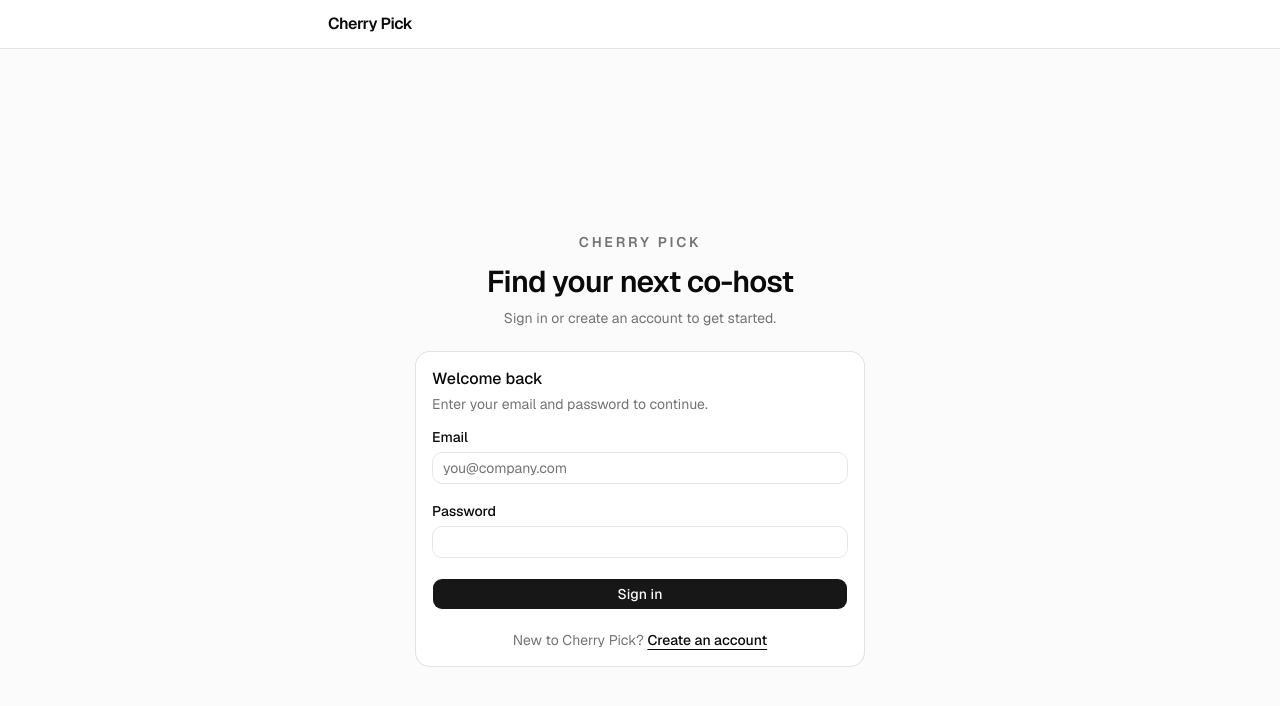
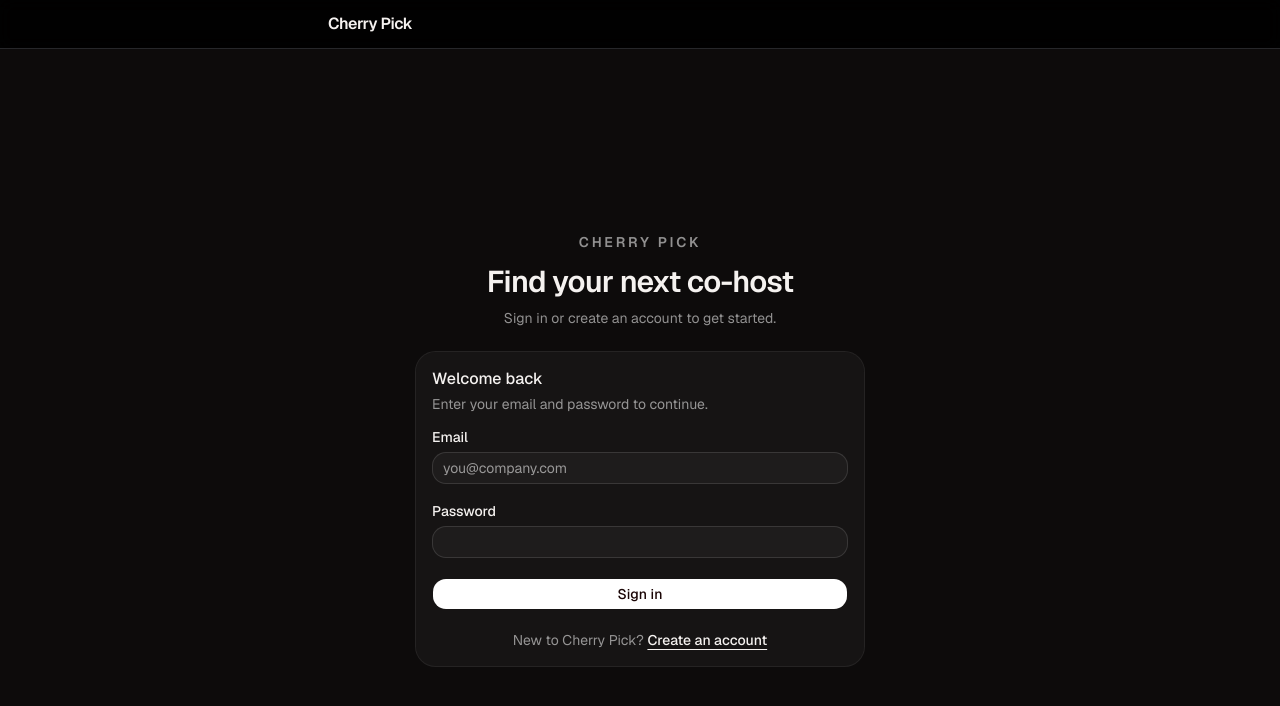
Before and after one commit to dollar-zhu/cherry-pick, a Next.js app: page /login in a window 1280 px wide. Shown: the top 706 px of the page. Built offline with nearby package versions, Linux system fonts and the light colour scheme; no server answers.

Commit message:
feat: dark gradient-glass tokens, glass utilities, glow and orb styles
Co-Authored-By: Claude Opus 5.5 (1M context) <noreply@anthropic.com>

```diff
--- a/src/app/globals.css
+++ b/src/app/globals.css
@@ -27,6 +27,11 @@
   --color-input: var(--input);
   --color-border: var(--border);
   --color-destructive: var(--destructive);
+  --color-success: var(--success);
+  --color-warning: var(--warning);
+  --color-brand-cherry: var(--brand-cherry);
+  --color-brand-orange: var(--brand-orange);
+  --color-brand-amber: var(--brand-amber);
   --color-accent-foreground: var(--accent-foreground);
   --color-accent: var(--accent);
   --color-muted-foreground: var(--muted-foreground);
@@ -46,75 +51,203 @@
   --radius-2xl: calc(var(--radius) * 1.8);
   --radius-3xl: calc(var(--radius) * 2.2);
   --radius-4xl: calc(var(--radius) * 2.6);
+  --radius-field: 10px;
+  --text-display: 2rem;
+  --text-display--line-height: 1.1;
+  --text-display--letter-spacing: -0.03em;
+  --text-display--font-weight: 600;
 }
 
+/* Dark only. <html> always has class "dark", so the kit's dark: variants apply. */
 :root {
-  --background: oklch(1 0 0);
-  --foreground: oklch(0.145 0 0);
-  --card: oklch(1 0 0);
-  --card-foreground: oklch(0.145 0 0);
-  --popover: oklch(1 0 0);
-  --popover-foreground: oklch(0.145 0 0);
-  --primary: oklch(0.205 0 0);
-  --primary-foreground: oklch(0.985 0 0);
-  --secondary: oklch(0.97 0 0);
-  --secondary-foreground: oklch(0.205 0 0);
-  --muted: oklch(0.97 0 0);
-  --muted-foreground: oklch(0.556 0 0);
-  --accent: oklch(0.97 0 0);
-  --accent-foreground: oklch(0.205 0 0);
-  --destructive: oklch(0.577 0.245 27.325);
-  --border: oklch(0.922 0 0);
-  --input: oklch(0.922 0 0);
-  --ring: oklch(0.708 0 0);
-  --chart-1: oklch(0.87 0 0);
-  --chart-2: oklch(0.556 0 0);
-  --chart-3: oklch(0.439 0 0);
-  --chart-4: oklch(0.371 0 0);
-  --chart-5: oklch(0.269 0 0);
-  --radius: 0.625rem;
-  --sidebar: oklch(0.985 0 0);
-  --sidebar-foreground: oklch(0.145 0 0);
-  --sidebar-primary: oklch(0.205 0 0);
-  --sidebar-primary-foreground: oklch(0.985 0 0);
-  --sidebar-accent: oklch(0.97 0 0);
-  --sidebar-accent-foreground: oklch(0.205 0 0);
-  --sidebar-border: oklch(0.922 0 0);
-  --sidebar-ring: oklch(0.708 0 0);
+  color-scheme: dark;
+  --background: #070505;
+  --foreground: #f5f2f0;
+  --card: rgb(255 255 255 / 3.5%);
+  --card-foreground: #f5f2f0;
+  --popover: rgb(24 16 16 / 85%);
+  --popover-foreground: #f5f2f0;
+  --primary: #ffffff;
+  --primary-foreground: #1a0505;
+  --secondary: rgb(255 255 255 / 6%);
+  --secondary-foreground: #f5f2f0;
+  --muted: rgb(255 255 255 / 6%);
+  --muted-foreground: rgb(255 255 255 / 55%);
+  --accent: rgb(255 255 255 / 6%);
+  --accent-foreground: #f5f2f0;
+  --destructive: #ff4d4d;
+  --success: #34d399;
+  --warning: #fbbf24;
+  --border: rgb(255 255 255 / 10%);
+  --input: rgb(255 255 255 / 12%);
+  --ring: rgb(255 106 26 / 60%);
+  --brand-cherry: #e1122b;
+  --brand-orange: #ff6a1a;
+  --brand-amber: #ffc08a;
+  --brand-ember: #3a0508;
+  --glow-hot: #fff1e6;
+  --glass-inset: rgb(10 6 6 / 35%);
+  --brand-gradient: linear-gradient(135deg, #ff6a1a, #e1122b);
+  --brand-gradient-text: linear-gradient(135deg, #d9361a, #b80a1d);
+  --chart-1: #ff6a1a;
+  --chart-2: #e1122b;
+  --chart-3: #ffc08a;
+  --chart-4: #34d399;
+  --chart-5: #fbbf24;
+  --radius: 0.875rem;
+  --sidebar: rgb(255 255 255 / 3.5%);
+  --sidebar-foreground: #f5f2f0;
+  --sidebar-primary: #ffffff;
+  --sidebar-primary-foreground: #1a0505;
+  --sidebar-accent: rgb(255 255 255 / 6%);
+  --sidebar-accent-foreground: #f5f2f0;
+  --sidebar-border: rgb(255 255 255 / 10%);
+  --sidebar-ring: rgb(255 106 26 / 60%);
 }
 
-.dark {
-  --background: oklch(0.145 0 0);
-  --foreground: oklch(0.985 0 0);
-  --card: oklch(0.205 0 0);
-  --card-foreground: oklch(0.985 0 0);
-  --popover: oklch(0.205 0 0);
-  --popover-foreground: oklch(0.985 0 0);
-  --primary: oklch(0.922 0 0);
-  --primary-foreground: oklch(0.205 0 0);
-  --secondary: oklch(0.269 0 0);
-  --secondary-foreground: oklch(0.985 0 0);
-  --muted: oklch(0.269 0 0);
-  --muted-foreground: oklch(0.708 0 0);
-  --accent: oklch(0.269 0 0);
-  --accent-foreground: oklch(0.985 0 0);
-  --destructive: oklch(0.704 0.191 22.216);
-  --border: oklch(1 0 0 / 10%);
-  --input: oklch(1 0 0 / 15%);
-  --ring: oklch(0.556 0 0);
-  --chart-1: oklch(0.87 0 0);
-  --chart-2: oklch(0.556 0 0);
-  --chart-3: oklch(0.439 0 0);
-  --chart-4: oklch(0.371 0 0);
-  --chart-5: oklch(0.269 0 0);
-  --sidebar: oklch(0.205 0 0);
-  --sidebar-foreground: oklch(0.985 0 0);
-  --sidebar-primary: oklch(0.488 0.243 264.376);
-  --sidebar-primary-foreground: oklch(0.985 0 0);
-  --sidebar-accent: oklch(0.269 0 0);
-  --sidebar-accent-foreground: oklch(0.985 0 0);
-  --sidebar-border: oklch(1 0 0 / 10%);
-  --sidebar-ring: oklch(0.556 0 0);
+/* ---------- glass ---------- */
+
+@utility glass {
+  background-color: var(--card);
+  border: 1px solid var(--border);
+  backdrop-filter: blur(24px) saturate(140%);
+  -webkit-backdrop-filter: blur(24px) saturate(140%);
+  box-shadow: inset 0 1px 0 rgb(255 255 255 / 8%), 0 10px 30px rgb(0 0 0 / 25%);
+}
+
+@utility glass-inset {
+  background-color: var(--glass-inset);
+  border: 1px solid var(--border);
+  backdrop-filter: blur(24px);
+  -webkit-backdrop-filter: blur(24px);
+}
+
+@utility glass-raised {
+  background-color: var(--popover);
+  border: 1px solid var(--border);
+  backdrop-filter: blur(24px) saturate(140%);
+  -webkit-backdrop-filter: blur(24px) saturate(140%);
+  box-shadow: inset 0 1px 0 rgb(255 255 255 / 8%), 0 20px 50px rgb(0 0 0 / 50%);
+}
+
+/* Decoration only. Never put text on it. */
+@utility bg-brand-gradient {
+  background-image: var(--brand-gradient);
+}
+
+/* For surfaces with white text: brand button, user chat bubble. */
+@utility bg-brand-gradient-text {
+  background-image: var(--brand-gradient-text);
+}
+
+/* ---------- glow: one fixed layer behind the page ---------- */
+
+.cp-glow {
+  position: fixed;
+  inset: 0;
+  z-index: 0;
+  pointer-events: none;
+  overflow: hidden;
+  opacity: 0.275;
+}
+
+.cp-glow[data-intensity="hero"] {
+  opacity: 0.5;
+}
+
+.cp-glow-wash {
+  position: absolute;
+  inset: 0;
+  background: linear-gradient(to top, var(--brand-ember) 0%, rgb(58 5 8 / 35%) 30%, transparent 60%);
+}
+
+.cp-glow-core {
+  position: absolute;
+  left: -15%;
+  right: -15%;
+  bottom: -35%;
+  height: 90%;
+  filter: blur(40px);
+  /* app: hottest color is orange, so muted text over it stays at least 4.5:1 */
+  background: radial-gradient(
+    ellipse 75% 70% at 50% 100%,
+    var(--brand-orange) 0%,
+    var(--brand-cherry) 40%,
+    rgb(140 8 24 / 55%) 62%,
+    transparent 88%
+  );
+}
+
+.cp-glow[data-intensity="hero"] .cp-glow-core {
+  background: radial-gradient(
+    ellipse 75% 70% at 50% 100%,
+    var(--glow-hot) 0%,
+    var(--brand-amber) 10%,
+    var(--brand-orange) 26%,
+    var(--brand-cherry) 46%,
+    rgb(140 8 24 / 55%) 66%,
+    transparent 88%
+  );
+}
+
+/* ---------- orb ---------- */
+
+.cp-orb {
+  border-radius: 9999px;
+  flex: none;
+  background: radial-gradient(circle at 32% 26%, #ffffff 0%, #ffe7cc 7%, #ff9a4d 26%, var(--brand-cherry) 60%, #5a0610 92%);
+  box-shadow:
+    inset -10px -14px 26px rgb(60 0 8 / 55%),
+    inset 6px 8px 16px rgb(255 255 255 / 25%),
+    0 0 40px 6px rgb(255 90 40 / 30%);
+}
+
+.cp-orb[data-state="idle"] {
+  filter: saturate(0.7) brightness(0.85);
+  box-shadow: inset -10px -14px 26px rgb(60 0 8 / 55%), 0 0 20px 2px rgb(255 90 40 / 18%);
+}
+
+.cp-orb[data-state="listening"] {
+  animation: cp-orb-breathe 1.6s ease-in-out infinite;
+}
+
+.cp-orb[data-state="thinking"] {
+  background: conic-gradient(from 0deg, var(--brand-cherry), var(--brand-orange), var(--brand-amber), var(--brand-orange), var(--brand-cherry));
+  mask: radial-gradient(circle, #000 64%, transparent 66%);
+  animation: cp-orb-spin 2.4s linear infinite;
+}
+
+.cp-orb[data-state="speaking"] {
+  animation: cp-orb-talk 0.45s ease-in-out infinite alternate;
+}
+
+@keyframes cp-orb-breathe {
+  50% {
+    transform: scale(1.07);
+    box-shadow: 0 0 56px 10px rgb(255 90 40 / 42%);
+  }
+}
+
+@keyframes cp-orb-spin {
+  to {
+    transform: rotate(360deg);
+  }
+}
+
+@keyframes cp-orb-talk {
+  from {
+    transform: scale(0.97);
+  }
+  to {
+    transform: scale(1.06);
+    box-shadow: 0 0 60px 12px rgb(255 90 40 / 45%);
+  }
+}
+
+@media (prefers-reduced-motion: reduce) {
+  .cp-orb {
+    animation: none !important;
+  }
 }
 
 @layer base {
--- a/src/app/layout.tsx
+++ b/src/app/layout.tsx
@@ -22,7 +22,7 @@ export default function RootLayout({ children }: LayoutProps<"/">) {
   return (
     <html
       lang="en"
-      className={`${geistSans.variable} ${geistMono.variable} h-full antialiased`}
+      className={`dark ${geistSans.variable} ${geistMono.variable} h-full antialiased`}
     >
       <body className="min-h-full flex flex-col">
         <SiteNav />
```
Also changed, not shown: 1 other file (tests, documents, lock files or other folders).
